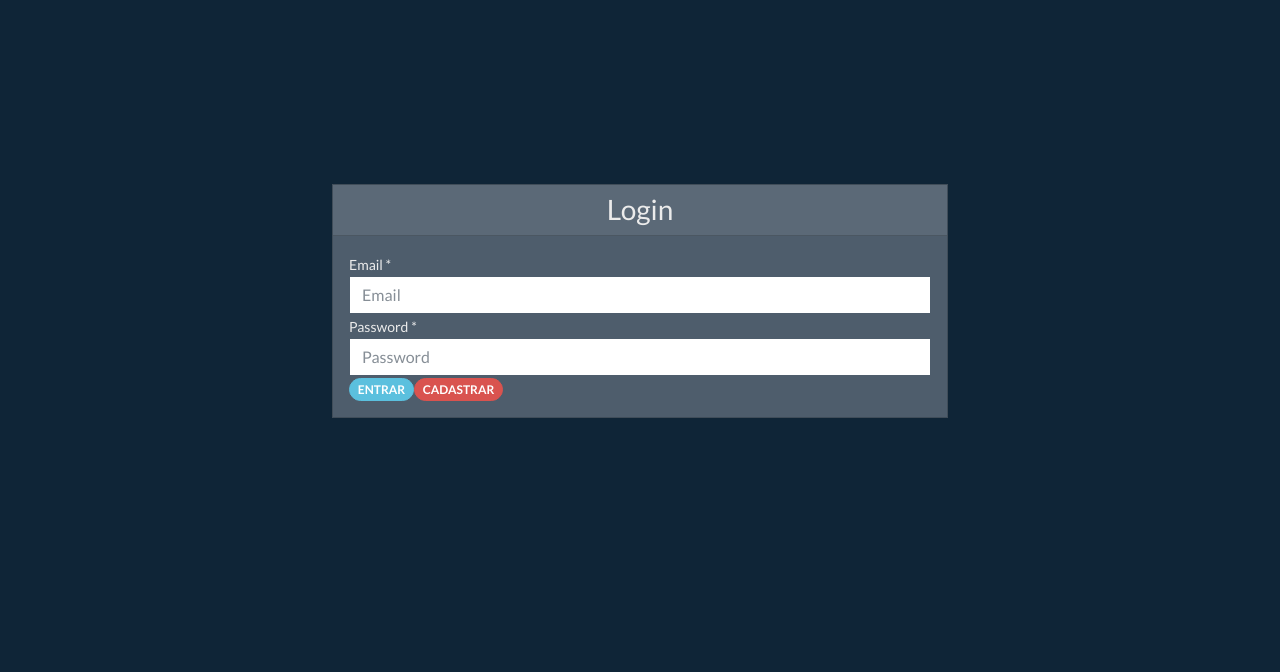
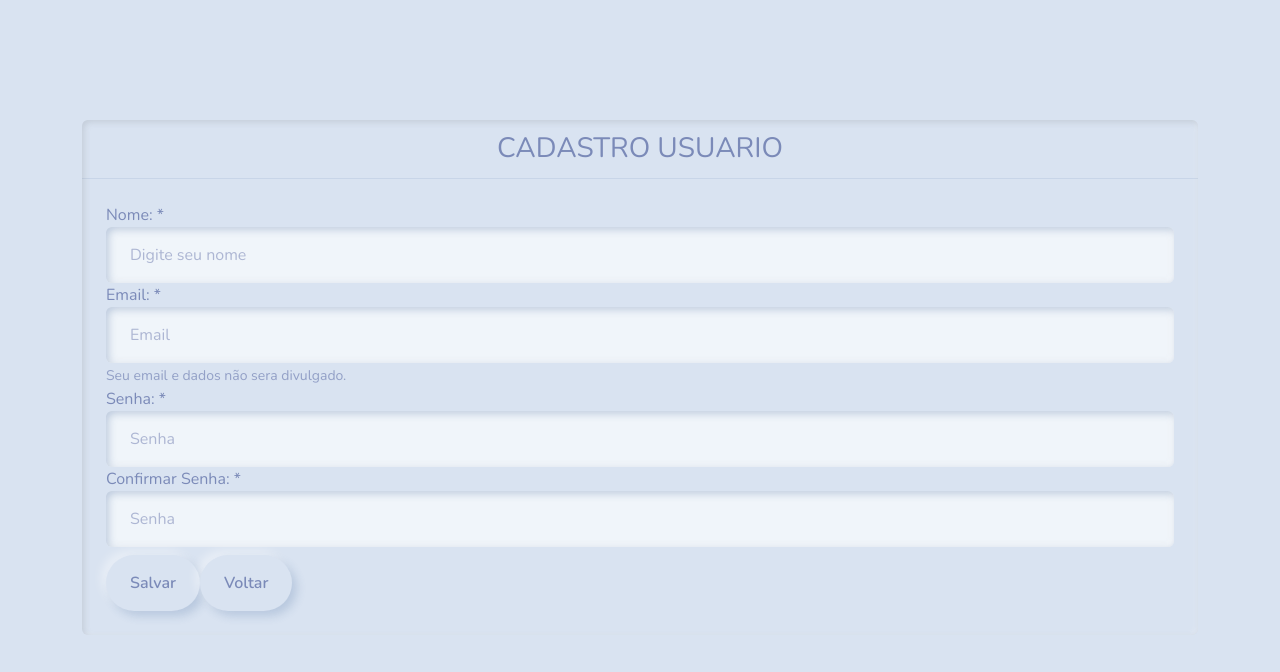
Before and after one commit to erico-lt/minhas-financas-app, a React (Create React App) app: page /#/cadastro in a window 1280 px wide. Shown: the top 672 px of the page. Built offline with nearby package versions, Linux system fonts and the light colour scheme.

Commit message:
implementando create-router-dom

```diff
--- a/package.json
+++ b/package.json
@@ -9,6 +9,7 @@
     "bootswatch": "^5.3.2",
     "react": "^18.2.0",
     "react-dom": "^18.2.0",
+    "react-router-dom": "^6.16.0",
     "react-scripts": "5.0.1",
     "web-vitals": "^2.1.4"
   },
--- a/src/App.js
+++ /dev/null
@@ -1,18 +0,0 @@
-import React from "react";
-
-import Login from './views/Login'
-import 'bootswatch/dist/superhero/bootstrap.css'
-import './custom.css'
-
-class App extends React.Component {
-
-  render() {
-    return (
-      <div>
-        <Login/>
-      </div>
-    )
-  }
-}
-
-export default App;
--- a/src/custom.css
+++ b/src/custom.css
@@ -1,5 +1,9 @@
 body {
-    padding-top: 120px
+    padding-top: 120px;
+    -webkit-tap-highlight-color: rgba(0, 0, 0, 0);
+    -webkit-overflow-scrolling: touch;
+    -webkit-text-size-adjust: 100%;
+    text-align: -webkit-match-parent;
 }
 
 pre {
@@ -16,8 +20,7 @@ pre {
     }
 }
 
-#home,
-#help {
+#home, #help {
     font-size: 0.9rem
 }
 
--- a/src/index.js
+++ b/src/index.js
@@ -2,12 +2,15 @@ import React from 'react';
 import ReactDOM from 'react-dom/client';
 
 import './index.css';
-import App from './App';
+import App from './main/App';
+import { HashRouter } from 'react-router-dom';
 
 
 const root = ReactDOM.createRoot(document.getElementById('root'));
 root.render(
   <React.StrictMode>
-    <App />
+    <HashRouter>
+      <App />
+    </HashRouter>
   </React.StrictMode>
 );
--- /dev/null
+++ b/src/main/App.js
@@ -0,0 +1,17 @@
+import React from "react";
+import { Rotas } from "./Rotas";
+
+import 'bootswatch/dist/morph/bootstrap.css';
+import '../custom.css';
+
+class App extends React.Component {
+  render() {
+    return (
+      <>
+        <Rotas/>
+      </>
+    )
+  }
+}
+
+export default App;
--- /dev/null
+++ b/src/main/Rotas.js
@@ -0,0 +1,14 @@
+import React from "react";
+
+import { Route, Routes } from "react-router-dom";
+import Login from "../views/Login";
+import CadastroUsuario from "../views/CadastroUsuario";
+
+export function Rotas() {
+    return(
+        <Routes>
+            <Route path="/" element={<Login/>}/>
+            <Route path="/cadastro" element={<CadastroUsuario/>}/>
+        </Routes>
+    )
+}
--- /dev/null
+++ b/src/views/CadastroUsuario.js
@@ -0,0 +1,59 @@
+import React from "react";
+
+import Card from "../coponents/Card";
+import FormGroup from '../coponents/FormGroup'
+
+class CadastroUsuario extends React.Component {
+
+    state = {
+        nome: '',
+        email: '',
+        senha: '',
+        senhaConfirmacao: ''
+    }
+
+    salvar = () => {
+        console.log(this.state)
+
+    }
+
+    render() {
+
+        return (
+            <div className="container">
+                <Card title="CADASTRO USUARIO">
+                    <div className="row">
+                        <div className="col-lg-12">
+                            <div className="bs-component">
+                                <FormGroup label="Nome: *" htmlFor="inputNome">
+                                    <input type="text" value={this.state.nome} onChange={(e) => this.setState({ nome: e.target.value })} className="form-control" id="inputNome" name="nome" aria-describedby="preenchimentoNome" placeholder="Digite seu nome" />
+                                </FormGroup>
+
+                                <FormGroup label="Email: *" htmlFor="inputEmail">
+                                    <input type="email" value={this.state.email} onChange={(e) => this.setState({ email: e.target.value })} className="form-control" id="inputEmail" name="email" aria-describedby="emailhelp" placeholder="Email" />
+                                    <small id="emailhelp" className="from-text text-muted">Seu email e dados não sera divulgado.</small>
+                                </FormGroup>
+
+                                <FormGroup label="Senha: *" htmlFor="inputSenha">
+                                    <input type="password" value={this.state.senha} onChange={(e) => this.setState({ senha: e.target.value })} className="form-control" id="inputSenha" name="senha" placeholder="Senha" />
+                                </FormGroup>
+
+                                <FormGroup label="Confirmar Senha: *" htmlFor="repetirSenha">
+                                    <input type="password" value={this.state.senhaConfirmacao} onChange={(e) => this.setState({ senhaConfirmacao: e.target.value })} className="form-control" id="repetirSenha" name="senha" placeholder="Senha" />
+                                </FormGroup>
+
+                                <div className="mt-2">
+                                    <button onClick={this.salvar} type="button" className="btn btn-success">Salvar</button>
+                                    <button type="button" className="btn btn-danger ">Voltar</button>
+                                </div>
+                            </div>
+                        </div>
+                    </div>
+                </Card>
+            </div>
+        )
+    }
+
+}
+
+export default CadastroUsuario;
--- a/src/views/Login.js
+++ b/src/views/Login.js
@@ -26,23 +26,18 @@ class Login extends React.Component {
                                 <div className="row">
                                     <div className="col-lg-12">
                                         <div className="bs-component">
-                                            <form>
-                                                <fieldset>
-                                                    <FormGroup label="Email *" htmlFor="email">
+                                            <FormGroup label="Email: *" htmlFor="email">
                                                 <input type="email" value={this.state.email} onChange={(e) => this.setState({ email: e.target.value })} className="form-control" id="email" aria-describedby="emailHelp" placeholder="Email" />
                                             </FormGroup>
 
-                                                    <FormGroup label="Password *" htmlFor="senha">
+                                            <FormGroup label="Password: *" htmlFor="senha">
                                                 <input type="password" value={this.state.senha} onChange={(e) => this.setState({ senha: e.target.value })} className="form-control" id="senha" placeholder="Password" />
                                             </FormGroup>
 
-                                                    <div className="layoutbutton">
+                                            <div className="layoutbutton mt-3">
                                                 <button type="button" onClick={this.entrar} className="btn btn-info btn-sm badge rounded-pill">ENTRAR</button>
                                                 <button type="button" className="btn btn-danger btn-sm badge rounded-pill">CADASTRAR</button>
                                             </div>
-
-                                                </fieldset>
-                                            </form>
                                         </div>
                                     </div>
                                 </div>
```
Also changed, not shown: 1 other file (tests, documents, lock files or other folders). Lines whose indentation alone changed are shown as unchanged.
